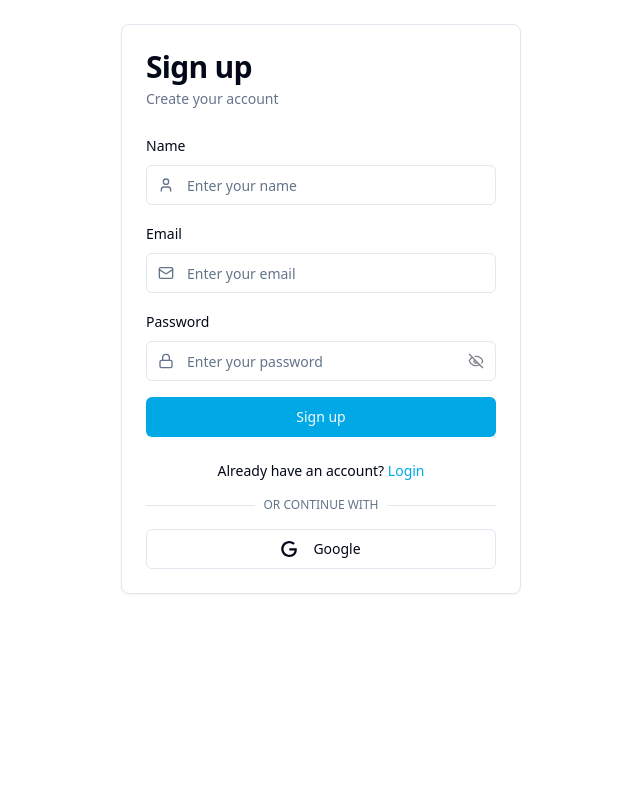
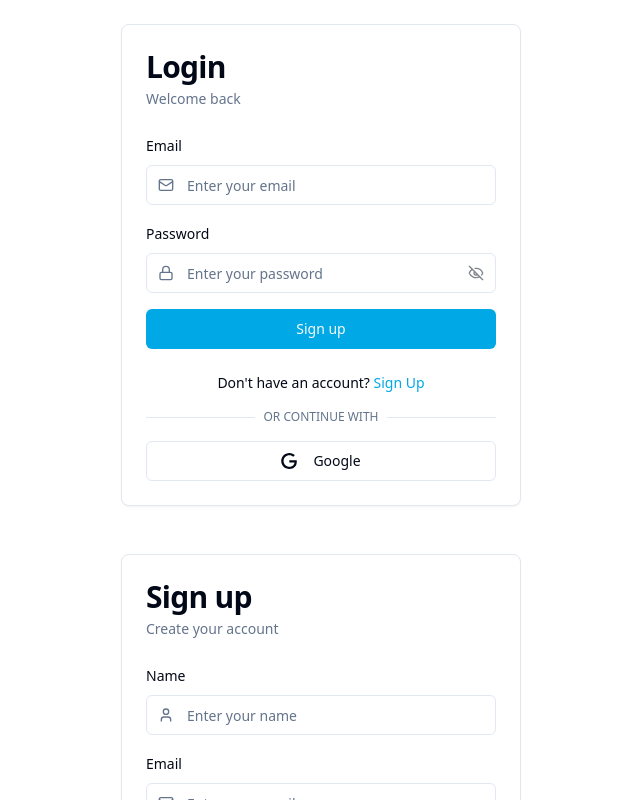
Before and after one commit to mirajspk/event-notif, a React (Vite) app in the folder frontend/: page / in a window 1280 px wide. Shown: the top 800 px of the page, without its empty margins (319-959 px from the left). Built offline with nearby package versions, Linux system fonts and the light colour scheme.

Commit message:
create login form

```diff
--- a/frontend/src/App.jsx
+++ b/frontend/src/App.jsx
@@ -1,8 +1,10 @@
+import LoginForm from "./components/login"
 import SignUpForm from "./components/signup"
 
 export default function Home() {
   return (
     <div>
+      <LoginForm></LoginForm>
       <SignUpForm></SignUpForm>
     </div>
   )
--- /dev/null
+++ b/frontend/src/components/login.jsx
@@ -0,0 +1,146 @@
+import React, { useState } from "react";
+import { useForm } from "react-hook-form";
+import { zodResolver } from "@hookform/resolvers/zod";
+import { Button } from "@/components/ui/button";
+import { Form, FormControl, FormField, FormItem, FormLabel, FormMessage } from "@/components/ui/form";
+import { Input } from "@/components/ui/input";
+import { PasswordInput } from "@/components/ui/password-input";
+import { useToast } from "@/hooks/use-toast";
+
+import { Card, CardHeader, CardTitle, CardDescription, CardContent, CardFooter } from "@/components/ui/card";
+import { Mail, Lock, User } from "lucide-react";
+import { Icons } from "./ui/icons";
+
+import { loginSchema } from "@/lib/login-schema";
+
+function LoginForm() {
+  const [isLoading, setIsLoading] = useState(false);
+  const { toast } = useToast();
+
+  const form = useForm({
+    resolver: zodResolver(loginSchema),
+    defaultValues: {
+      email: "",
+      password: "",
+    },
+  });
+
+  async function onSubmit(values) {
+    setIsLoading(true);
+    try {
+      // Simulating API call (sign up logic should be here)
+      await new Promise((resolve) => setTimeout(resolve, 2000));
+
+      console.log(values);
+
+      toast({
+        title: "Logged in.",
+        description: "You have logged in successfully.",
+      });
+    } catch (error) {
+      toast({
+        title: "Error",
+        description: "Something went wrong. Please try again.",
+        variant: "destructive",
+      });
+    } finally {
+      setIsLoading(false);
+    }
+  }
+
+  return (
+    <div className="w-full max-w-md mx-auto p-6">
+      <Card>
+        <CardHeader className="space-y-1">
+          <CardTitle className="text-3xl font-semibold">Login</CardTitle>
+          <CardDescription>Welcome back</CardDescription>
+        </CardHeader>
+        <CardContent>
+          <Form {...form}>
+            <form onSubmit={form.handleSubmit(onSubmit)} className="space-y-4">
+              <FormField
+                control={form.control}
+                name="email"
+                render={({ field }) => (
+                  <FormItem>
+                    <FormLabel htmlFor="email">Email</FormLabel>
+                    <FormControl>
+                      <div className="relative">
+                        <Mail className="absolute left-3 top-1/2 h-4 w-4 -translate-y-1/2 transform text-muted-foreground" />
+                        <Input id="email" autoComplete="email" placeholder="Enter your email" {...field} disabled={isLoading} className="pl-10" />
+                      </div>
+                    </FormControl>
+                    <FormMessage />
+                  </FormItem>
+                )}
+              />
+              <FormField
+                control={form.control}
+                name="password"
+                render={({ field }) => (
+                  <FormItem>
+                    <FormLabel htmlFor="password">Password</FormLabel>
+                    <FormControl>
+                      <div className="relative">
+                        <Lock className="absolute left-3 top-1/2 h-4 w-4 -translate-y-1/2 transform text-muted-foreground z-10" />
+                        <PasswordInput
+                          id="password"
+                          placeholder="Enter your password"
+                          {...field}
+                          disabled={isLoading}
+                          className="pl-10"
+                        />
+                      </div>
+                    </FormControl>
+                    <FormMessage />
+                  </FormItem>
+                )}
+              />
+              <Button className="w-full bg-[#00A8E5] hover:bg-[#4299cc]" type="submit" disabled={isLoading}>
+                {isLoading ? (
+                  <>
+                    <Icons.spinner className="mr-2 h-4 w-4 animate-spin" />
+                    Logging in...
+                  </>
+                ) : (
+                  "Sign up"
+                )}
+              </Button>
+            </form>
+          </Form>
+        </CardContent>
+        <CardFooter className="flex flex-col space-y-4">
+          <div className="text-center text-sm">
+            Don't have an account?{" "}
+            <a href="/login" className="text-[#00A8E5] hover:underline decoration-[#00A8E5] underline-offset-4">
+              Sign Up
+            </a>
+          </div>
+
+          <div className="relative w-full">
+            <div className="absolute inset-0 flex items-center">
+              <span className="w-full border-t" />
+            </div>
+            <div className="relative flex justify-center text-xs uppercase">
+              <span className="bg-background px-2 text-muted-foreground">Or continue with</span>
+            </div>
+          </div>
+
+          <div className="w-full">
+            <Button variant="outline" onClick={() => handleGoogle()} disabled={isLoading} className="w-full">
+              <Icons.google className="mr-2 h-4 w-4" />
+              Google
+            </Button>
+          </div>
+        </CardFooter>
+      </Card>
+    </div>
+  );
+}
+
+function handleGoogle() {
+
+  console.log("google login clicked");
+}
+
+export default LoginForm;
--- /dev/null
+++ b/frontend/src/lib/login-schema.js
@@ -0,0 +1,12 @@
+import { z } from "zod"
+
+export const loginSchema = z.object({
+  email: z.string().email("Please enter a valid email"),
+  password: z
+    .string()
+    .min(8, "Password must be at least 8 characters")
+    .regex(
+      /^(?=.*[a-z])(?=.*[A-Z])(?=.*\d)/,
+      "Password must contain at least one uppercase letter, one lowercase letter, and one number",
+    ),
+})
```
